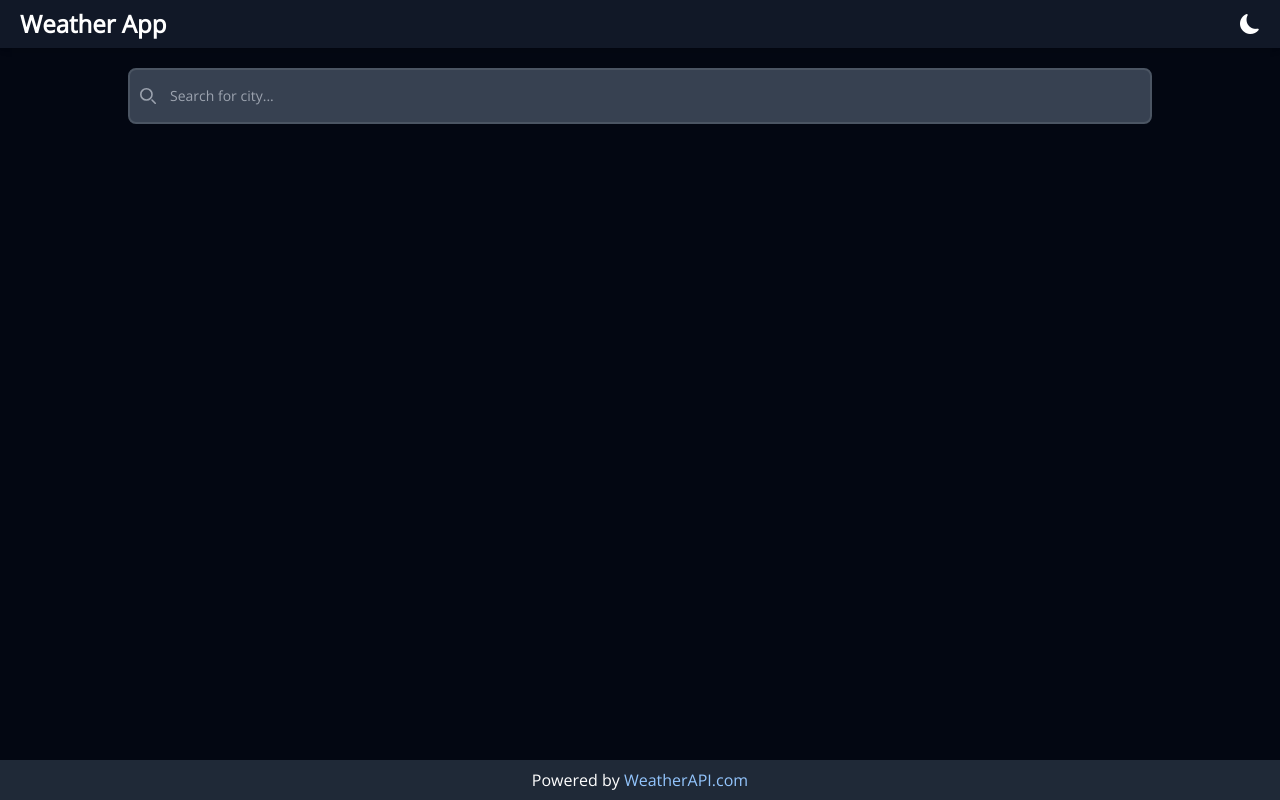
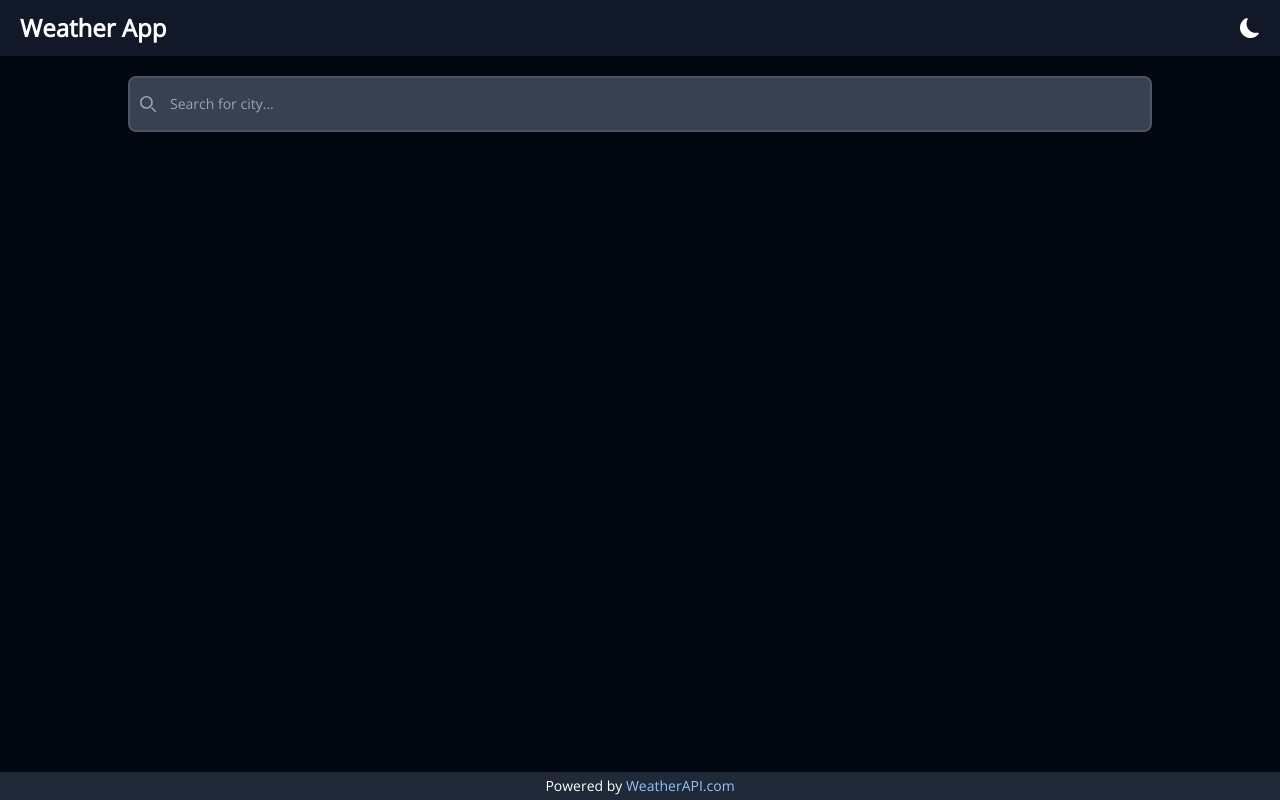
Before and after one commit to Vee1807/weather-app-react, a React (Vite) app: page / in a window 1280 px wide. Built offline with nearby package versions, Linux system fonts and the light colour scheme.

Commit message:
Change navbar and footer size

```diff
--- a/src/components/Footer.jsx
+++ b/src/components/Footer.jsx
@@ -1,6 +1,6 @@
 const Footer = () => {
     return (
-        <footer className="bg-gray-800 text-white py-2 w-full">
+        <footer className="bg-gray-800 text-white py-1 w-full sm:text-sm text-xs">
             <div className="mx-auto">
                 <div className="text-center">
                     <p>Powered by <a href="https://www.weatherapi.com/" className="text-blue-300 hover:text-blue-400" title="Free Weather API">WeatherAPI.com</a></p>
--- a/src/components/Navbar.jsx
+++ b/src/components/Navbar.jsx
@@ -2,7 +2,7 @@ import ThemeToggle from './ThemeToggle.jsx'
 
 const Navbar = () => {
     return (
-        <nav className="flex flex-row justify-between px-5  py-2 items-center text-blue-950 dark:text-white bg-white dark:bg-gray-900 shadow-md">
+        <nav className="sm:h-14 h-11 flex flex-row justify-between px-5  py-2 items-center text-blue-950 dark:text-white bg-white dark:bg-gray-900 shadow-md">
             <h1 className="sm:text-2xl text-xl font-black">Weather App</h1>
             <ThemeToggle />
         </nav>
```
